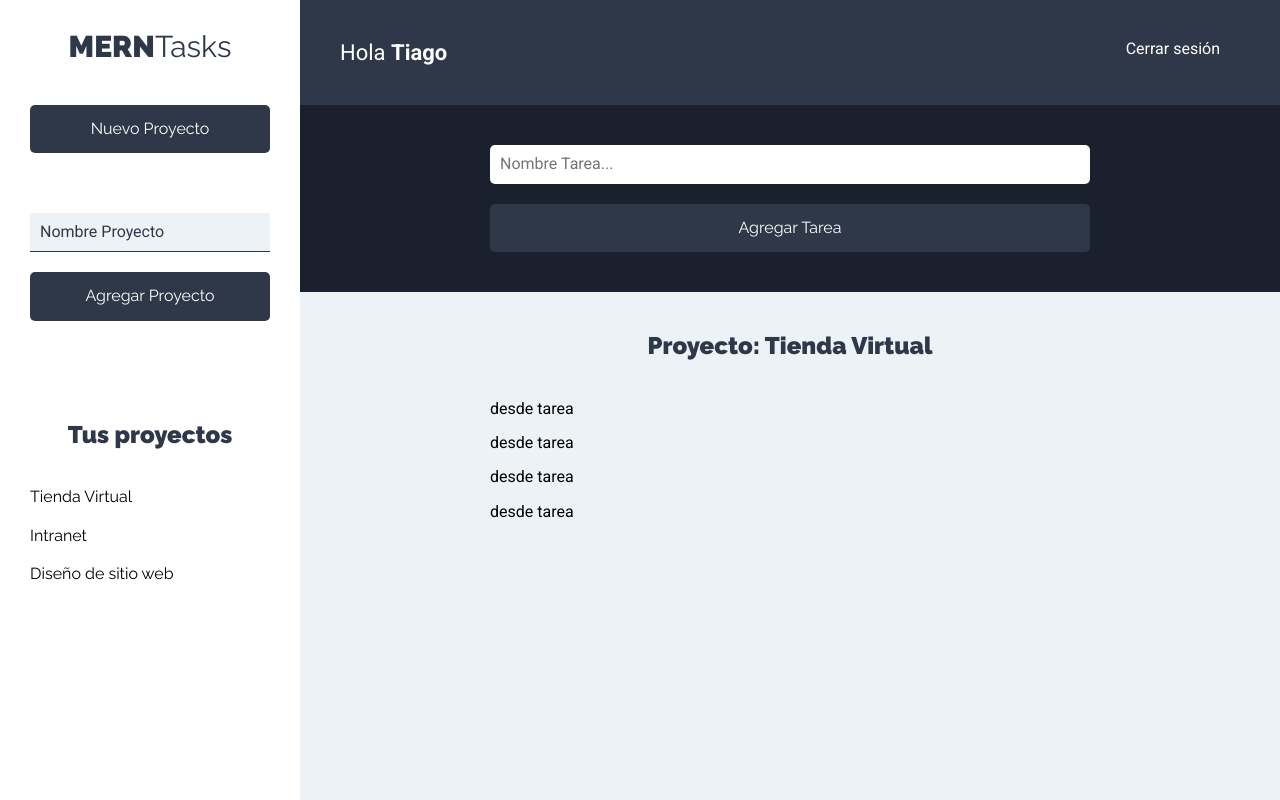
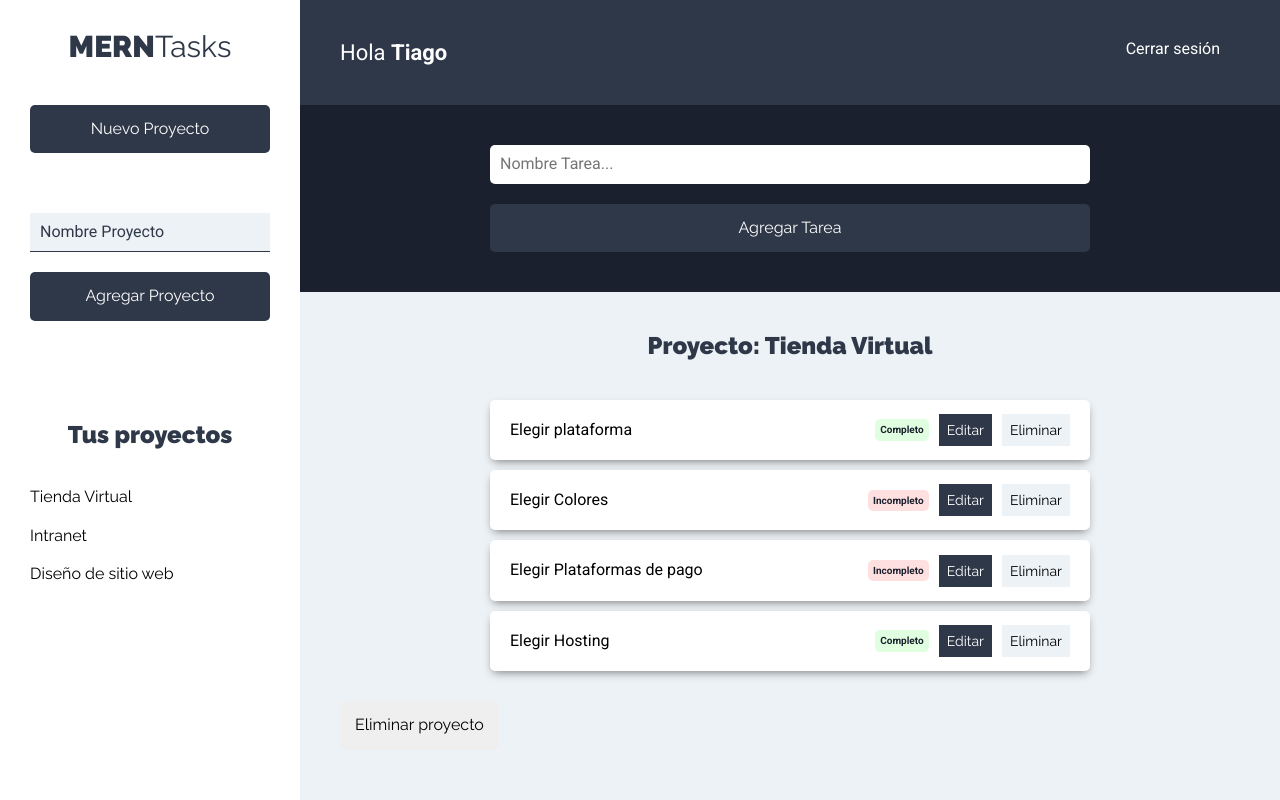
Before and after one commit to QuetzalTiago/mern-tasks, a React (Create React App) app: page /proyectos in a window 1280 px wide. Built offline with nearby package versions, Linux system fonts and the light colour scheme.

Commit message:
added task list

```diff
--- a/src/components/tareas/ListadoTareas.js
+++ b/src/components/tareas/ListadoTareas.js
@@ -22,6 +22,9 @@
           tareasProyecto.map((tarea) => <Tarea tarea={tarea} />)
         )}
       </ul>
+      <button type="button" className="btn btn-eliminar">
+        Eliminar proyecto
+      </button>
     </Fragment>
   );
 };
--- a/src/components/tareas/Tarea.js
+++ b/src/components/tareas/Tarea.js
@@ -1,6 +1,29 @@
 import React from "react";
-const Tarea = () => {
-  return <p>desde tarea</p>;
+const Tarea = ({ tarea }) => {
+  return (
+    <li className="tarea sombra">
+      <p>{tarea.nombre}</p>
+      <div className="estado">
+        {tarea.estado ? (
+          <button type="button" className="completo">
+            Completo
+          </button>
+        ) : (
+          <button type="button" className="incompleto">
+            Incompleto
+          </button>
+        )}
+      </div>
+      <div className="acciones">
+        <button type="button" className="btn btn-primario">
+          Editar
+        </button>
+        <button type="button" className="btn btn-secundario">
+          Eliminar
+        </button>
+      </div>
+    </li>
+  );
 };
 
 export default Tarea;
```
Also changed, not shown: src/types/index.js (added).
